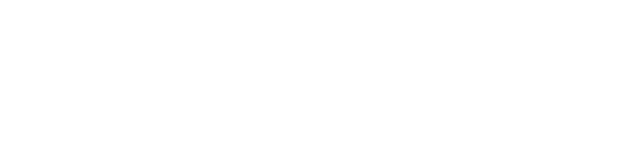
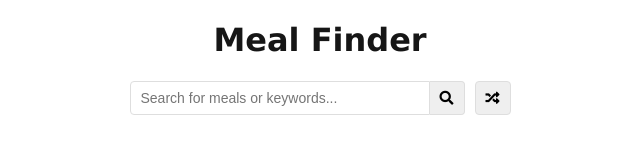
Before and after one commit to stanlee17/mealfinder, a plain HTML site: page index.html in a window 1280 px wide. Shown: the whole page, without its empty margins (320-960 px from the left). Drawn offline with Linux system fonts and the light colour scheme.

Commit message:
form submission html & css added

```diff
--- a/index.html
+++ b/index.html
@@ -1,12 +1,39 @@
 <!DOCTYPE html>
 <html lang="en">
-<head>
-    <meta charset="UTF-8">
-    <meta http-equiv="X-UA-Compatible" content="IE=edge">
-    <meta name="viewport" content="width=device-width, initial-scale=1.0">
-    <title>Mealfinder</title>
-</head>
-<body>
+  <head>
+    <meta charset="UTF-8" />
+    <meta http-equiv="X-UA-Compatible" content="IE=edge" />
+    <meta name="viewport" content="width=device-width, initial-scale=1.0" />
+    <link
+      rel="stylesheet"
+      href="https://cdnjs.cloudflare.com/ajax/libs/font-awesome/5.15.2/css/all.min.css"
+    />
+    <link rel="stylesheet" href="styles.css" />
+    <title>Meal Finder</title>
+  </head>
+  <body>
+    <div class="container">
+      <h1>Meal Finder</h1>
+      <div class="flex">
+        <form class="flex" id="submit">
+          <input
+            type="text"
+            id="search"
+            placeholder="Search for meals or keywords..."
+          />
+          <button class="search-btn" type="submit">
+            <i class="fas fa-search"></i>
+          </button>
+        </form>
+        <button class="random-btn" id="random">
+          <i class="fa fa-random"></i>
+        </button>
+      </div>
 
-</body>
+      <div id="result-heading"></div>
+      <div id="meals" class="meals"></div>
+      <div id="single-meal"></div>
+    </div>
+    <script src="app.js"></script>
+  </body>
 </html>
--- a/styles.css
+++ b/styles.css
@@ -0,0 +1,64 @@
+* {
+  box-sizing: border-box;
+}
+
+body {
+  color: #161616;
+  font-family: Verdana, Geneva, Tahoma, sans-serif;
+  margin: 0;
+}
+
+.container {
+  margin: auto;
+  max-width: 800px;
+  display: flex;
+  flex-direction: column;
+  align-items: center;
+  justify-content: center;
+  text-align: center;
+}
+
+.flex {
+  display: flex;
+}
+
+input,
+button {
+  border: 1px solid #dedede;
+  border-top-left-radius: 4px;
+  border-bottom-left-radius: 4px;
+  font-size: 14px;
+  padding: 8px 10px;
+  margin: 0;
+}
+
+input[type='text'] {
+  width: 300px;
+}
+
+.search-btn {
+  cursor: pointer;
+  border-left: 0;
+  border-radius: 0;
+  border-top-right-radius: 4px;
+  border-bottom-right-radius: 4px;
+}
+
+.random-btn {
+  cursor: pointer;
+  margin-left: 10px;
+  border-top-right-radius: 4px;
+  border-bottom-right-radius: 4px;
+}
+
+@media (max-width: 800px) {
+}
+
+@media (max-width: 700px) {
+}
+
+@media (max-width: 500px) {
+  input[type='text'] {
+    width: 100%;
+  }
+}
```
